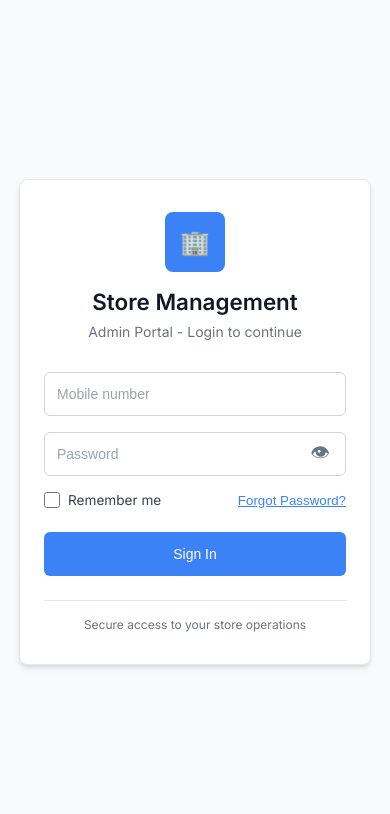
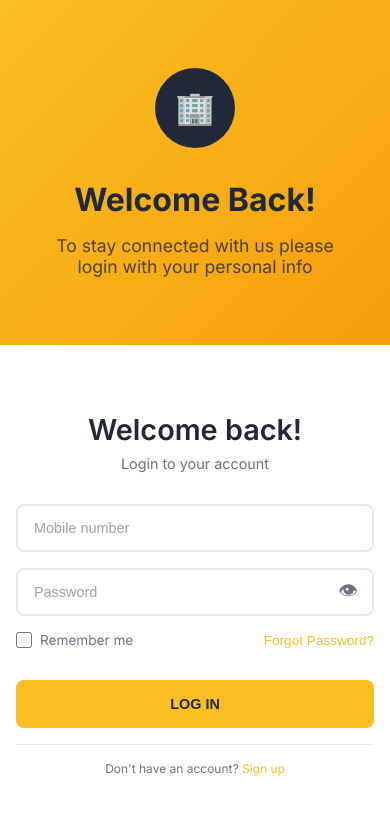
Before and after one commit to ashpakhyd/frontend-ticket-assigning-tool, a Next.js app: page /login in a window 390 px wide. Shown: the top 814 px of the page. Built offline with nearby package versions, Linux system fonts and the light colour scheme.

Commit message:
logi page update into yellow theme

```diff
--- a/src/app/login/login.css
+++ b/src/app/login/login.css
@@ -1,72 +1,103 @@
-/* Professional Login Screen */
+/* Modern Split Screen Login */
 .app-screen {
   min-height: 100vh;
-  background: #f8fafc;
+  display: flex;
+  background: #f5f5f5;
+}
+
+/* Left Panel - Welcome Section */
+.welcome-panel {
+  flex: 1;
+  background: linear-gradient(135deg, #fbbf24, #f59e0b);
+  display: flex;
+  flex-direction: column;
+  justify-content: center;
+  align-items: center;
+  padding: 3rem;
+  color: #1f2937;
+}
+
+.welcome-logo {
+  width: 80px;
+  height: 80px;
+  background: #1f2937;
+  border-radius: 50%;
   display: flex;
   align-items: center;
   justify-content: center;
-  padding: 1rem;
+  margin-bottom: 2rem;
+  color: #fbbf24;
+  font-size: 2rem;
 }
 
-/* Clean Login Card */
+.welcome-content h1 {
+  font-size: 2.5rem;
+  font-weight: 700;
+  margin-bottom: 1rem;
+  text-align: center;
+}
+
+.welcome-content p {
+  font-size: 1.1rem;
+  text-align: center;
+  opacity: 0.8;
+  max-width: 300px;
+}
+
+/* Right Panel - Login Form */
+.login-panel {
+  flex: 1;
+  background: #ffffff;
+  display: flex;
+  align-items: center;
+  justify-content: center;
+  padding: 3rem;
+}
+
 .login-card {
   width: 100%;
   max-width: 400px;
-  padding: 2rem;
-  border-radius: 8px;
-  background: #ffffff;
-  box-shadow: 0 4px 6px -1px rgba(0, 0, 0, 0.1), 0 2px 4px -1px rgba(0, 0, 0, 0.06);
-  border: 1px solid #e5e7eb;
 }
 
-/* Store Branding */
-.store-branding {
+.login-header {
   text-align: center;
   margin-bottom: 2rem;
 }
 
-.store-icon {
-  width: 60px;
-  height: 60px;
-  background: #3b82f6;
-  border-radius: 8px;
-  display: flex;
-  align-items: center;
-  justify-content: center;
-  margin: 0 auto 1rem;
-  color: white;
-  font-size: 1.5rem;
-}
-
-.store-branding h1 {
-  font-size: 1.5rem;
+.login-header h2 {
+  font-size: 1.8rem;
   font-weight: 600;
-  color: #111827;
+  color: #1f2937;
   margin-bottom: 0.5rem;
 }
 
-.subtitle {
-  font-size: 0.875rem;
+.login-header p {
   color: #6b7280;
-}
-
-/* Form Section */
-.login-form {
-  margin-bottom: 1.5rem;
+  font-size: 0.9rem;
 }
 
 /* Form Inputs */
 input {
   width: 100%;
-  height: 44px;
+  height: 48px;
   margin-bottom: 1rem;
-  border-radius: 6px;
-  border: 1px solid #d1d5db;
-  padding: 0 12px;
-  font-size: 0.875rem;
+  border-radius: 8px;
+  border: 2px solid #e5e7eb;
+  padding: 0 16px;
+  font-size: 0.9rem;
   background: #ffffff;
-  color: #111827;
-  transition: border-color 0.15s ease;
+  color: #1f2937;
+  transition: all 0.2s ease;
+}
+
+input::placeholder {
+  color: #9ca3af;
+}
+
+input:focus {
+  outline: none;
+  border-color: #fbbf24;
+  box-shadow: 0 0 0 3px rgba(251, 191, 36, 0.1);
 }
 
 .password-field {
@@ -96,13 +127,73 @@ input {
   color: #374151;
 }
 
+.actions {
+  display: flex;
+  justify-content: space-between;
+  align-items: center;
+  font-size: 0.85rem;
+  margin-bottom: 2rem;
+}
+
+.actions label {
+  display: flex;
+  align-items: center;
+  gap: 0.5rem;
+  cursor: pointer;
+  color: #6b7280;
+}
+
+.actions input[type="checkbox"] {
+  width: 16px;
+  height: 16px;
+  margin: 0;
+  accent-color: #fbbf24;
+}
+
+.text-btn {
+  background: none;
+  border: none;
+  color: #fbbf24;
+  cursor: pointer;
+  font-size: 0.85rem;
+  transition: color 0.2s ease;
+}
+
+.text-btn:hover {
+  color: #f59e0b;
+}
+
+.primary-btn {
+  width: 100%;
+  height: 48px;
+  border-radius: 8px;
+  border: none;
+  font-size: 0.9rem;
+  font-weight: 600;
+  background: #fbbf24;
+  color: #1f2937;
+  cursor: pointer;
+  transition: all 0.2s ease;
+  margin-bottom: 1rem;
+}
+
+.primary-btn:hover:not(:disabled) {
+  background: #f59e0b;
+  transform: translateY(-1px);
+}
+
+.primary-btn:disabled {
+  background: #d1d5db;
+  cursor: not-allowed;
+}
+
 .back-btn {
   width: 100%;
   text-align: center;
   margin-top: 1rem;
   padding: 0.75rem;
   background: #f3f4f6;
-  border-radius: 6px;
+  border-radius: 8px;
   color: #374151;
   border: none;
   cursor: pointer;
@@ -114,81 +205,6 @@ input {
   color: #111827;
 }
 
-input::placeholder {
-  color: #9ca3af;
-}
-
-input:focus {
-  outline: none;
-  border-color: #3b82f6;
-  box-shadow: 0 0 0 3px rgba(59, 130, 246, 0.1);
-}
-
-/* Actions */
-.actions {
-  display: flex;
-  justify-content: space-between;
-  align-items: center;
-  font-size: 0.85rem;
-  margin-bottom: 1.5rem;
-}
-
-.actions label {
-  display: flex;
-  align-items: center;
-  gap: 0.5rem;
-  cursor: pointer;
-  color: #374151;
-}
-
-.actions input[type="checkbox"] {
-  width: 16px;
-  height: 16px;
-  margin: 0;
-  accent-color: #3b82f6;
-}
-
-.text-btn {
-  background: none;
-  border: none;
-  color: #3b82f6;
-  cursor: pointer;
-  text-decoration: underline;
-  transition: color 0.2s ease;
-}
-
-.text-btn:hover {
-  color: #2563eb;
-}
-
-/* Primary Button */
-.primary-btn {
-  width: 100%;
-  height: 44px;
-  border-radius: 6px;
-  border: none;
-  font-size: 0.875rem;
-  font-weight: 500;
-  background: #3b82f6;
-  color: #ffffff;
-  cursor: pointer;
-  transition: background-color 0.15s ease;
-}
-
-.primary-btn:hover:not(:disabled) {
-  background: #2563eb;
-}
-
-.primary-btn:active {
-  transform: scale(0.98);
-}
-
-.primary-btn:disabled {
-  background: #9ca3af;
-  cursor: not-allowed;
-}
-
-/* Footer */
 .login-footer {
   text-align: center;
   padding-top: 1rem;
@@ -201,14 +217,29 @@ input:focus {
   margin: 0;
 }
 
-/* Responsive */
-@media (max-width: 480px) {
-  .login-card {
-    padding: 2rem 1.5rem;
-    max-width: 22rem;
+.error {
+  color: #dc2626;
+  font-size: 0.8rem;
+  margin-top: 0.25rem;
+  display: block;
+}
+
+/* Mobile Responsive */
+@media (max-width: 768px) {
+  .app-screen {
+    flex-direction: column;
   }
 
-  .store-branding h1 {
-    font-size: 1.4rem;
+  .welcome-panel {
+    padding: 2rem 1rem;
+    min-height: 40vh;
+  }
+
+  .welcome-content h1 {
+    font-size: 2rem;
+  }
+
+  .login-panel {
+    padding: 2rem 1rem;
   }
 }
--- a/src/app/login/page.js
+++ b/src/app/login/page.js
@@ -106,14 +106,21 @@ export default function Login() {
   if (showForgotPassword && showOtpScreen) {
     return (
       <main className="app-screen">
-        <section className="login-card">
-          <div className="store-branding">
-            <div className="store-icon">🔐</div>
+        <div className="welcome-panel">
+          <div className="welcome-logo">🔐</div>
+          <div className="welcome-content">
             <h1>Enter OTP</h1>
-            <p className="subtitle">Enter the 6-digit code sent to {resetPhone}</p>
+            <p>Enter the 6-digit code sent to {resetPhone}</p>
           </div>
+        </div>
 
-          <div className="login-form">
+        <div className="login-panel">
+          <div className="login-card">
+            <div className="login-header">
+              <h2>Verify OTP</h2>
+              <p>Enter verification code</p>
+            </div>
+
             <input
               type="text"
               placeholder="Enter 6-digit OTP"
@@ -144,7 +151,7 @@ export default function Login() {
               ← Back to Phone
             </button>
           </div>
-        </section>
+        </div>
       </main>
     );
   }
@@ -153,14 +160,21 @@ export default function Login() {
   if (showForgotPassword) {
     return (
       <main className="app-screen">
-        <section className="login-card">
-          <div className="store-branding">
-            <div className="store-icon">🔒</div>
+        <div className="welcome-panel">
+          <div className="welcome-logo">🔒</div>
+          <div className="welcome-content">
             <h1>Reset Password</h1>
-            <p className="subtitle">Enter your phone number to receive OTP</p>
+            <p>Enter your phone number to receive OTP</p>
           </div>
+        </div>
 
-          <div className="login-form">
+        <div className="login-panel">
+          <div className="login-card">
+            <div className="login-header">
+              <h2>Forgot Password?</h2>
+              <p>Enter your phone number</p>
+            </div>
+
             <input
               type="tel"
               placeholder="Enter your phone number"
@@ -183,7 +197,7 @@ export default function Login() {
               ← Back to Login
             </button>
           </div>
-        </section>
+        </div>
       </main>
     );
   }
@@ -191,14 +205,21 @@ export default function Login() {
   // Main Login Screen
   return (
     <main className="app-screen">
-      <section className="login-card">
-        <div className="store-branding">
-          <div className="store-icon">🏢</div>
-          <h1>Store Management</h1>
-          <p className="subtitle">Admin Portal - Login to continue</p>
+      <div className="welcome-panel">
+        <div className="welcome-logo">🏢</div>
+        <div className="welcome-content">
+          <h1>Welcome Back!</h1>
+          <p>To stay connected with us please login with your personal info</p>
         </div>
+      </div>
 
-        <div className="login-form">
+      <div className="login-panel">
+        <div className="login-card">
+          <div className="login-header">
+            <h2>Welcome back!</h2>
+            <p>Login to your account</p>
+          </div>
+
           <form onSubmit={handleSubmit(onSubmit)}>
             <input
               type="tel"
@@ -242,15 +263,15 @@ export default function Login() {
               className="primary-btn"
               disabled={isSubmitting}
             >
-              {isSubmitting ? "Signing in..." : "Sign In"}
+              {isSubmitting ? "Signing in..." : "LOG IN"}
             </button>
           </form>
+
+          <div className="login-footer">
+            <p>Don't have an account? <span style={{color: '#fbbf24', cursor: 'pointer'}}>Sign up</span></p>
+          </div>
         </div>
-
-        <div className="login-footer">
-          <p>Secure access to your store operations</p>
-        </div>
-      </section>
+      </div>
     </main>
   );
 }
```
